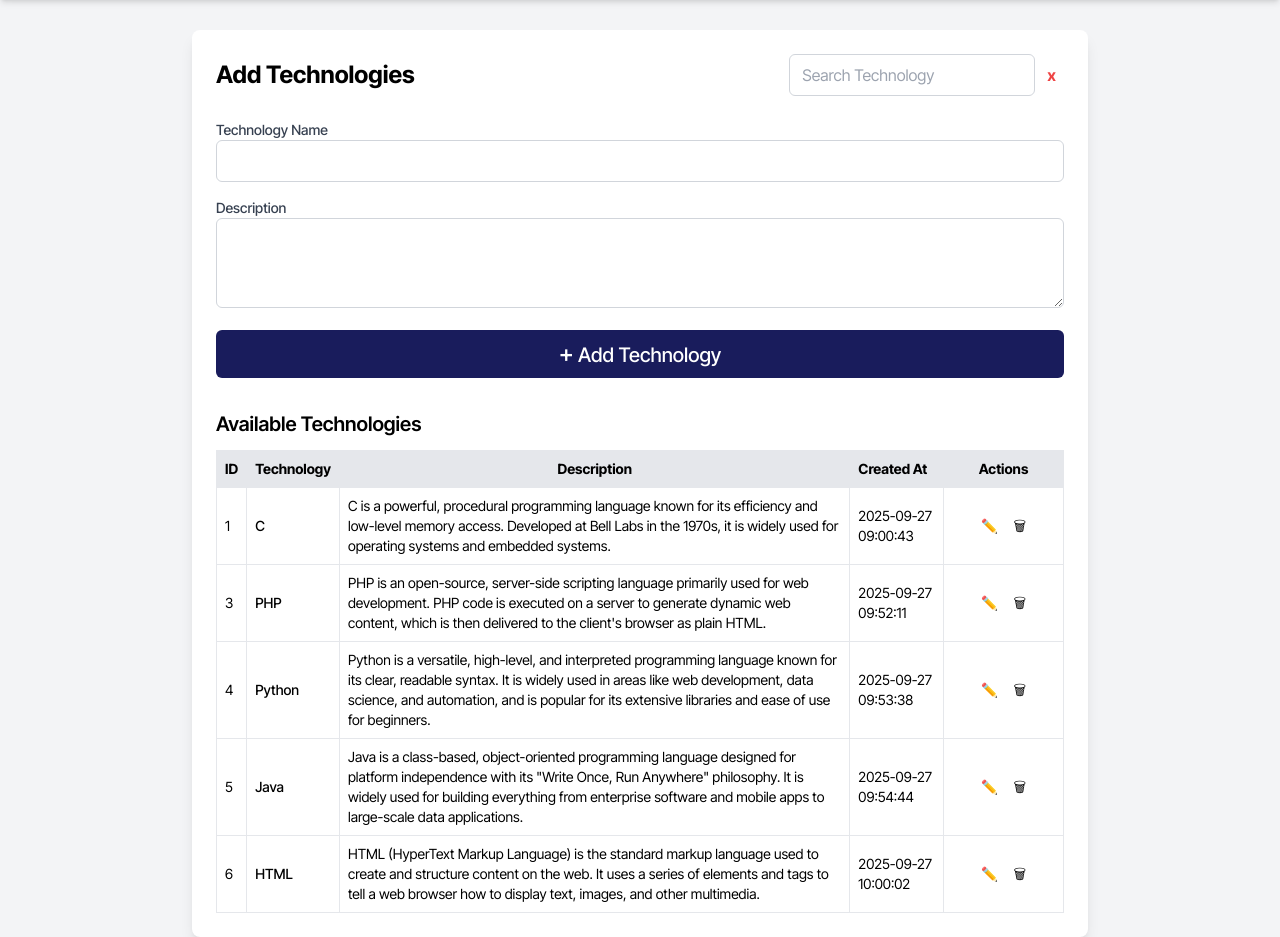
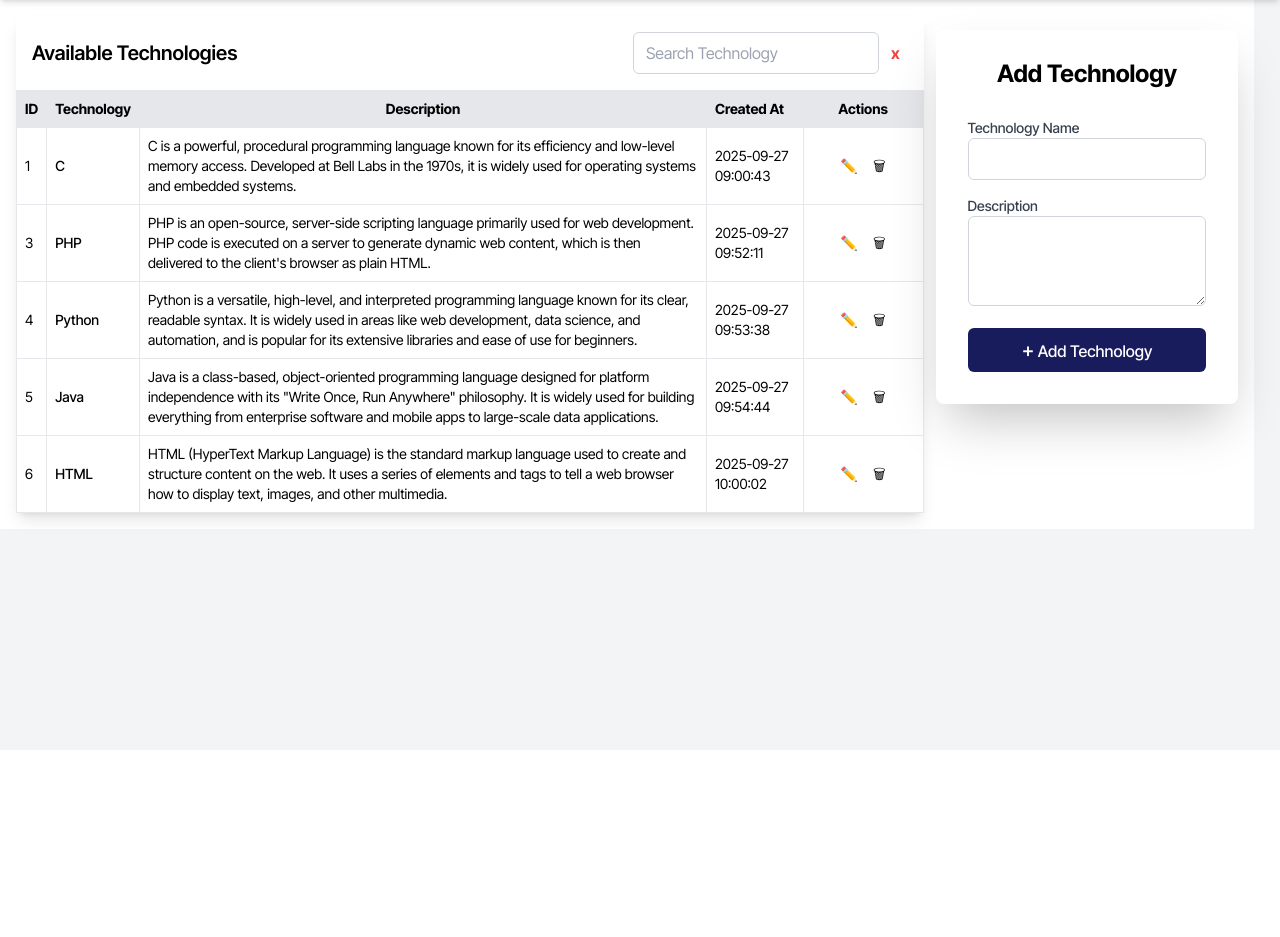
Before and after one commit to ritesh7860/Personal_Quiz, a PHP site: page /manage_technologies.php in a window 1280 px wide. Shown: the part 50-987 px from the top of the page. After the commit the page ends 584 px from the top, so only its background shows below. Run offline with PHP 8.4, Linux system fonts and the light colour scheme; the visitor is signed in with stand-in values (Sample User, id 1); data comes from the database, SQL or seed files in the repository; data that the repository does not hold is empty; some libraries are stand-ins or nearby versions; some web fonts are replaced.

Commit message:
Design changes in Manage Technologies

```diff
--- a/manage_technologies.php
+++ b/manage_technologies.php
@@ -25,7 +25,7 @@ if (isset($_POST['add'])) {
         $stmt = $link->prepare("INSERT INTO technologies (tech_name, description) VALUES (?, ?)");
         $stmt->bind_param("ss", $tech_name, $desc);
         if ($stmt->execute()) {
-            $msg = "✅ Technology added successfully!";
+            $msg = "";
         } else {
             $msg = "⚠ Error: " . $stmt->error;
         }
@@ -39,7 +39,6 @@ if (isset($_POST['add'])) {
 if (isset($_GET['delete'])) {
     $id = intval($_GET['delete']);
     $link->query("DELETE FROM technologies WHERE id = $id");
-    $msg = "🗑 Technology deleted successfully!";
 }
 
 // Handle Edit Update
@@ -52,7 +51,7 @@ if (isset($_POST['update'])) {
         $stmt = $link->prepare("UPDATE technologies SET tech_name=?, description=? WHERE id=?");
         $stmt->bind_param("ssi", $tech_name, $desc, $id);
         if ($stmt->execute()) {
-            $msg = "✏ Technology updated successfully!";
+            $msg = "";
         } else {
             $msg = "⚠ Error: " . $stmt->error;
         }
@@ -83,12 +82,16 @@ if ($search !== "") {
     <script src="https://cdn.tailwindcss.com"></script>
 </head>
 
-<body class="bg-gray-100">
-    <div class="max-w-[70%] mx-auto mt-[80px] p-6 bg-white rounded-lg shadow-lg">
-        <div class="flex items-center justify-between mb-6">
-            <h1 class="text-2xl font-bold ">Add Technologies</h1>
+<body class="w-[100vw]">
+    <div class="main bg-white h-auto w-[98vw] flex flex-col xl:flex-row mt-[50px] gap-3 p-4">
+        <div class="class w-[100%] xl:w-[75%] left border-1 border-red-400 h-auto shadow-lg">
+            <!-- List of Technologies -->
+            <div class="flex justify-between items-center p-4 sticky top-[50px] bg-white">
+                <div>
+                   <h2 class="text-xl font-semibold text-center">Available Technologies</h2>
+                </div>
                 <!-- 🔍 Search Box -->
-            <div >
+                <div>
                     <form method="get" class="flex gap-1 items-center">
                         <input type="text" name="search" value="<?= htmlspecialchars($search) ?>" placeholder="Search Technology"
                             class="px-3 py-2 border border-gray-300 rounded-md focus:outline-1 focus:outline-[#191c5c]">
@@ -98,29 +101,8 @@ if ($search !== "") {
                     </form>
                 </div>
             </div>
-
-        <!-- Add Form -->
-        <form method="post" class="space-y-4 mb-6">
-            <div>
-                <label class="block text-sm font-medium text-gray-700">Technology Name</label>
-                <input type="text" name="tech_name" class="w-full px-4 py-2 border border-gray-300 rounded-md focus:outline-1 focus:outline-[#191c5c]" required>
-            </div>
-            <div>
-                <label class="block text-sm font-medium text-gray-700">Description</label>
-                <textarea name="description" rows="3" class="w-full px-4 py-2 border border-gray-300 rounded-md focus:outline-1 focus:outline-[#191c5c]"></textarea>
-            </div>
-            <button type="submit" name="add" class="w-full py-2 bg-[#191c5c] text-white font-medium rounded-md hover:bg-[#191c7c] text-xl"><span class="text-2xl text-center">+</span> Add Technology</button>
-        </form>
-
-        <!-- Message -->
-        <?php if ($msg): ?>
-            <p class="mt-4 text-center font-medium text-green-600"><?= htmlspecialchars($msg) ?></p>
-        <?php endif; ?>
-
-        <!-- List of Technologies -->
-        <h2 class="text-xl font-semibold mt-8 mb-3">Available Technologies</h2>
             <table class="w-full border-collapse border border-gray-300 text-sm">
-            <tr class="bg-gray-200 text-left">
+                <tr class="bg-gray-200 text-left sticky top-[120px]">
                     <th class="border p-2">ID</th>
                     <th class="border p-2">Technology</th>
                     <th class="border text-center p-2">Description</th>
@@ -171,6 +153,34 @@ if ($search !== "") {
                 <?php endif; ?>
             </table>
         </div>
+
+        <!-- Right div -->
+        <div class="right w-[100%] xl:w-[25%] p-4 bg-white h-[50%] rounded-lg shadow-2xl sticky top-20">
+            <div class="flex justify-center">
+                <h1 class="text-2xl font-bold py-3">Add Technology</h1>
+            </div>
+
+            <!-- Add Form -->
+            <form method="post" class="space-y-4 p-4">
+                <div>
+                    <label class="block text-sm font-medium text-gray-700">Technology Name</label>
+                    <input type="text" name="tech_name" class="w-full px-4 py-2 border border-gray-300 rounded-md focus:outline-1 focus:outline-[#191c5c]" required>
+                </div>
+                <div>
+                    <label class="block text-sm font-medium text-gray-700">Description</label>
+                    <textarea name="description" rows="3" class="w-full px-4 py-2 border border-gray-300 rounded-md focus:outline-1 focus:outline-[#191c5c]"></textarea>
+                </div>
+                <button type="submit" name="add" class="w-full py-2 bg-[#191c5c] text-white font-medium rounded-md hover:bg-[#191c7c]"><span class="text-xl text-center">+</span> Add Technology</button>
+            </form>
+
+            <!-- Message -->
+            <?php if ($msg): ?>
+                <p class="mt-4 text-center font-medium text-green-600"><?= htmlspecialchars($msg) ?></p>
+            <?php endif; ?>
+
+        </div>
+
+    </div>
 </body>
 
 </html>
```
Lines whose indentation alone changed are shown as unchanged.
